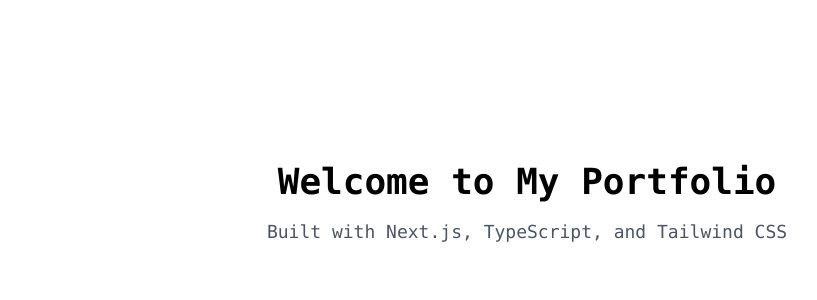
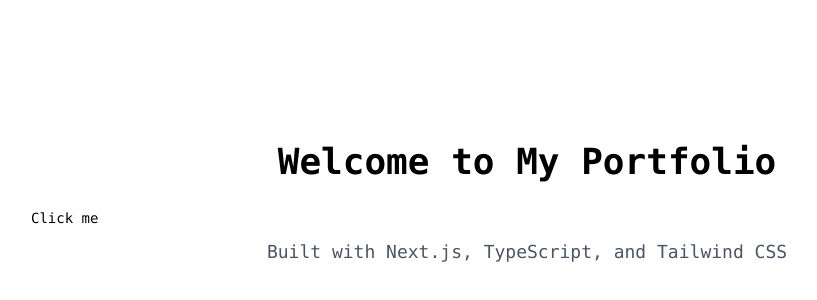
Before and after one commit to fhen-dg/portfolio, a Next.js app: page / in a window 1280 px wide. Shown: the part 196-496 px from the top of the page, without its empty margins (113-930 px from the left). Built offline with nearby package versions, Linux system fonts and the light colour scheme.

Commit message:
add button component and add it to landing screen

```diff
--- a/src/app/page.tsx
+++ b/src/app/page.tsx
@@ -1,3 +1,5 @@
+import { Button } from "@/components/ui/button";
+
 export default function Home() {
   return (
     <main className="flex min-h-screen flex-col items-center justify-center p-24">
@@ -5,6 +7,7 @@
         <h1 className="text-4xl font-bold text-center mb-4">
           Welcome to My Portfolio
         </h1>
+        <Button>Click me</Button>
         <p className="text-center text-lg text-gray-600">
           Built with Next.js, TypeScript, and Tailwind CSS
         </p>
--- /dev/null
+++ b/src/components/ui/button.tsx
@@ -0,0 +1,56 @@
+import * as React from "react"
+import { Slot } from "@radix-ui/react-slot"
+import { cva, type VariantProps } from "class-variance-authority"
+
+import { cn } from "@/lib/utils"
+
+const buttonVariants = cva(
+  "inline-flex items-center justify-center gap-2 whitespace-nowrap rounded-md text-sm font-medium ring-offset-background transition-colors focus-visible:outline-none focus-visible:ring-2 focus-visible:ring-ring focus-visible:ring-offset-2 disabled:pointer-events-none disabled:opacity-50 [&_svg]:pointer-events-none [&_svg]:size-4 [&_svg]:shrink-0",
+  {
+    variants: {
+      variant: {
+        default: "bg-primary text-primary-foreground hover:bg-primary/90",
+        destructive:
+          "bg-destructive text-destructive-foreground hover:bg-destructive/90",
+        outline:
+          "border border-input bg-background hover:bg-accent hover:text-accent-foreground",
+        secondary:
+          "bg-secondary text-secondary-foreground hover:bg-secondary/80",
+        ghost: "hover:bg-accent hover:text-accent-foreground",
+        link: "text-primary underline-offset-4 hover:underline",
+      },
+      size: {
+        default: "h-10 px-4 py-2",
+        sm: "h-9 rounded-md px-3",
+        lg: "h-11 rounded-md px-8",
+        icon: "h-10 w-10",
+      },
+    },
+    defaultVariants: {
+      variant: "default",
+      size: "default",
+    },
+  }
+)
+
+export interface ButtonProps
+  extends React.ButtonHTMLAttributes<HTMLButtonElement>,
+    VariantProps<typeof buttonVariants> {
+  asChild?: boolean
+}
+
+const Button = React.forwardRef<HTMLButtonElement, ButtonProps>(
+  ({ className, variant, size, asChild = false, ...props }, ref) => {
+    const Comp = asChild ? Slot : "button"
+    return (
+      <Comp
+        className={cn(buttonVariants({ variant, size, className }))}
+        ref={ref}
+        {...props}
+      />
+    )
+  }
+)
+Button.displayName = "Button"
+
+export { Button, buttonVariants }
```
Also changed, not shown: package.json (+8 -6 lines), 1 other file (tests, documents, lock files or other folders).
